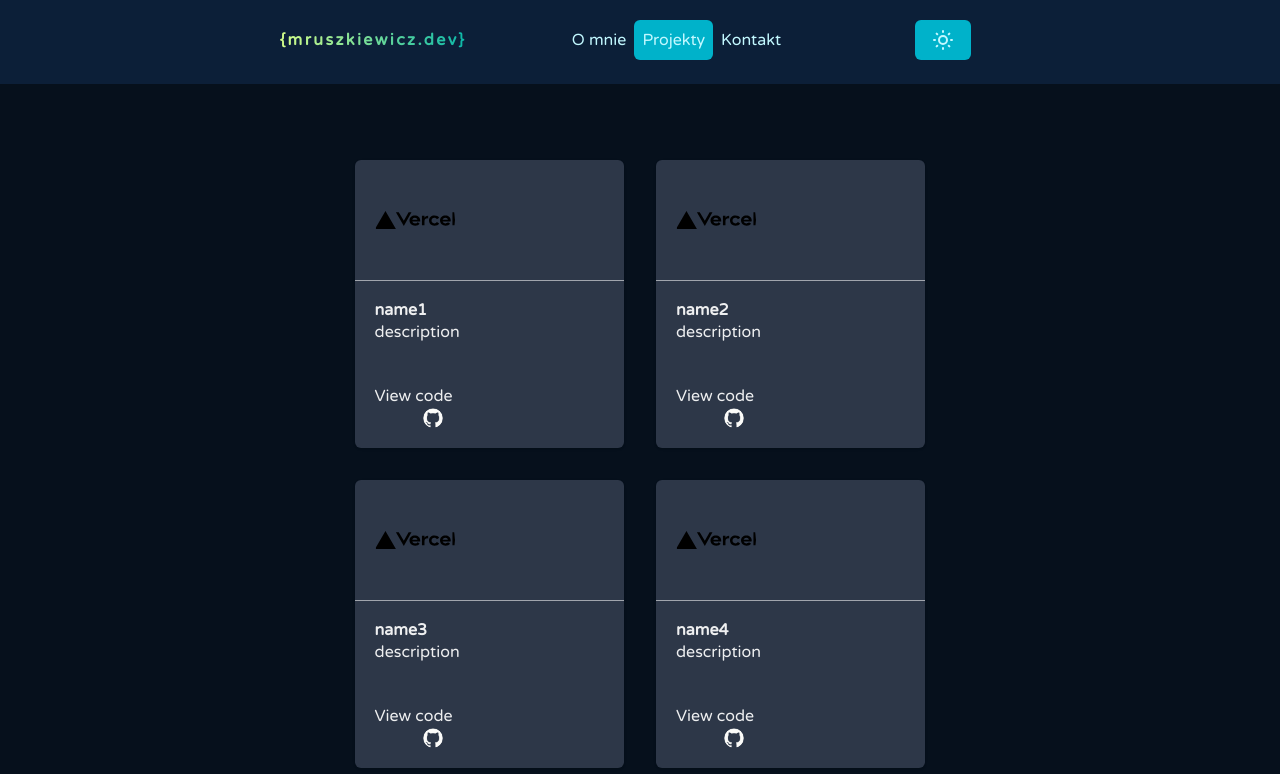
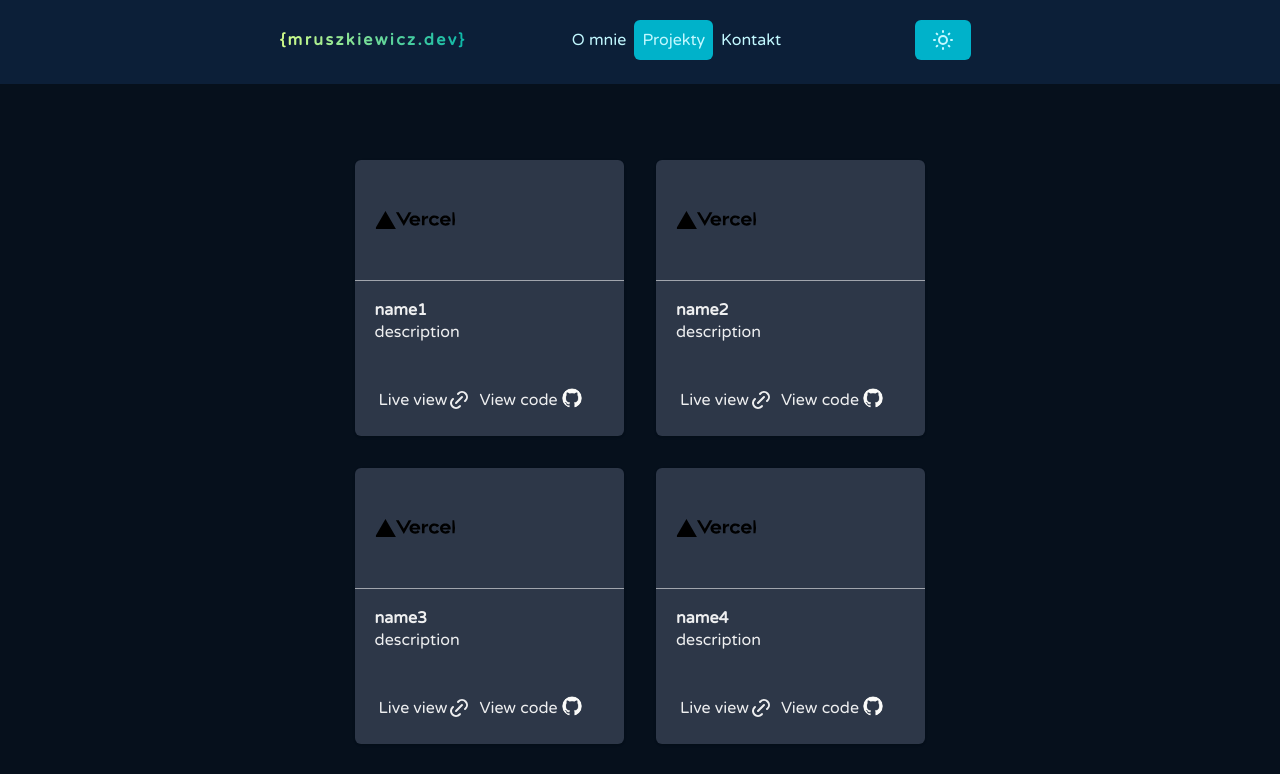
Before and after one commit to mruszkiewicz-dev/portfolio, a Next.js app: page /projects in a window 1280 px wide. Shown: the top 774 px of the page. Built offline with nearby package versions, Linux system fonts and the light colour scheme.

Commit message:
styling myCard component

```diff
--- a/package.json
+++ b/package.json
@@ -21,7 +21,7 @@
     "@react-three/drei": "^9.85.0",
     "@react-three/fiber": "^8.14.3",
     "@react-three/rapier": "^1.1.1",
-    "@tabler/icons-react": "^2.34.0",
+    "@tabler/icons-react": "^2.39.0",
     "framer-motion": "^10.16.4",
     "next": "13.4.19",
     "react": "18.2.0",
--- a/src/components/myCard.js
+++ b/src/components/myCard.js
@@ -1,4 +1,5 @@
 import { Card, CardBody, Link, Image, Divider, CardHeader, Heading, Text, CardFooter, Flex } from '@chakra-ui/react'
+import { IconLink } from '@tabler/icons-react'
 
 const MyCard = ({ item }) => (
   <Card>
@@ -11,10 +12,18 @@ const MyCard = ({ item }) => (
       <Text>{item.description}</Text>
     </CardBody>
     <CardFooter>
-      <Flex direction="column" align="center">
-        <Link href="https://github.com/mruszkiewicz-dev" isExternal>
-          <Text>View code</Text>
-          <Image ml={12} src="./tech/github.png" borderRadius="full" boxSize="20px" />
+      <Flex justify="space-around">
+        <Link href={`https://github.com/mruszkiewicz-dev/${item.pageUrl}`} isExternal>
+          <Flex p={1}>
+            <Text>Live view</Text>
+            <IconLink />
+          </Flex>
+        </Link>
+        <Link href={`https://github.com/mruszkiewicz-dev/${item.gitUrl}`} isExternal>
+          <Flex p={1}>
+            <Text>View code</Text>
+            <Image ml={1} src="./tech/github.png" borderRadius="full" boxSize="20px" />
+          </Flex>
         </Link>
       </Flex>
     </CardFooter>
--- a/src/data/data.js
+++ b/src/data/data.js
@@ -41,40 +41,55 @@ export const projcetItems = [
     name: 'name1',
     description: 'description',
     image: './vercel.svg',
+    gitUrl: 'vue-kurs',
   },
   {
     name: 'name2',
     description: 'description',
     image: './vercel.svg',
+    gitUrl: 'vue-kurs',
+    pageUrl: 'vue-kurs',
   },
   {
     name: 'name3',
     description: 'description',
     image: './vercel.svg',
+    gitUrl: 'vue-kurs',
+    pageUrl: 'vue-kurs',
   },
   {
     name: 'name4',
     description: 'description',
     image: './vercel.svg',
+    gitUrl: 'vue-kurs',
+    pageUrl: 'vue-kurs',
   },
   {
     name: 'name5',
     description: 'description',
     image: './vercel.svg',
+    gitUrl: 'vue-kurs',
+    pageUrl: 'vue-kurs',
   },
   {
     name: 'name6',
     description: 'description',
     image: './vercel.svg',
+    gitUrl: 'vue-kurs',
+    pageUrl: 'vue-kurs',
   },
   {
     name: 'name7',
     description: 'description',
     image: './vercel.svg',
+    gitUrl: 'vue-kurs',
+    pageUrl: 'vue-kurs',
   },
   {
     name: 'name8',
     description: 'description',
     image: './vercel.svg',
+    gitUrl: 'vue-kurs',
+    pageUrl: 'vue-kurs',
   },
 ]
```
Also changed, not shown: 1 other file (tests, documents, lock files or other folders).
